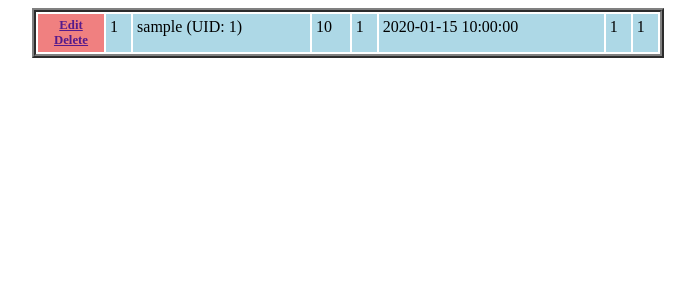
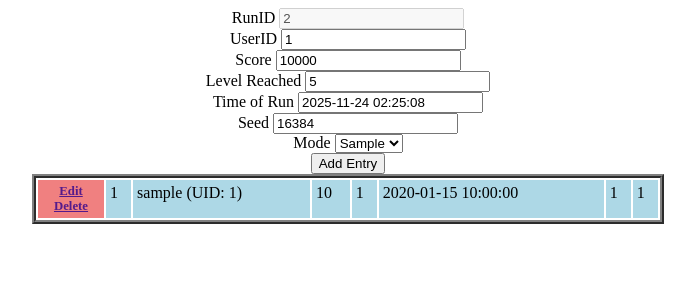
Before and after one commit to CardboardGage/puzzlemaster, a PHP site: page /screens/leaderboardAdmin.php?clicked=1 in a window 1280 px wide. Shown: the top 300 px of the page, without its empty margins (292-987 px from the left). Run offline with PHP 8.4, Linux system fonts and the light colour scheme; tables that the repository leaves empty hold one stand-in row (values such as "Sample post").

Commit message:
expanded capabilities of the leaderboard admin access page. adding to the database from the form is currently bugged however.

```diff
--- a/dbConnect.php
+++ b/dbConnect.php
@@ -10,7 +10,6 @@
   } catch (PDOException $e){
     echo $e->getMessage();
   }
-
 
   function addNewUser($username, $email, $password, $pdo) {
     date_default_timezone_set("America/Chicago");
@@ -94,6 +93,20 @@
     $result = $pdo->query($query);
   }
 
+  function addNewRun($runID, $userID, $score, $levelReached, $timeOf, $seed, $modeID, $pdo) {
+    try {
+      $pdo->beginTransaction();
+      $query = "INSERT INTO runhistory (RunID, UserID, Score, LevelReached, TimeOf, Seed, ModeID)
+      VALUES (?,?,?,?,?,?,?);";
+      $stmt = $pdo->prepare($query);
+      $stmt->execute([$runID, $userID, $score, $levelReached, $timeOf, $seed, $modeID]);
+      $pdo->commit();
+    } catch (PDOException $e) {
+      $pdo->rollBack();
+      echo $e->getMessage();
+    }
+  }
+
   function getFullLeaderboard($pdo) {
     $query = "SELECT RunID, UserID, Score, LevelReached, TimeOf, Seed, ModeID, user.Username
       FROM puzzlemaster.runhistory
@@ -102,4 +115,23 @@
 
       return $pdo->query($query);
   }
+
+  function getNextRunID($pdo) {
+    $query = "SELECT RunID
+      FROM runhistory
+      ORDER BY RunID DESC
+      LIMIT 1";
+
+      $result = $pdo->query($query)->fetch();
+      if ($result >= 0) {
+        return $result;
+      } else {
+        return 0;
+      }
+  }
+
+  function getModes($pdo) {
+    $query = "SELECT ModeID, Mode FROM gamemode";
+    return $pdo->query($query);
+  }
 ?>
--- a/screens/leaderboardAdmin.php
+++ b/screens/leaderboardAdmin.php
@@ -7,26 +7,89 @@
 
   <!-- TODO: more styling -->
   <link rel="stylesheet" href="../css/leaderBoardAdmin.css">
+
+  <?php
+  ?>
+
 </head>
 <body>
 
   <div class="wrapper"><?php
     ini_set('display_errors', '1');
     error_reporting(-1);
-
+    date_default_timezone_set("America/Chicago");
+    (String)$currentTime = date("Y-m-d H:i:s");
     require "../sanitize.php";
     require "../dbConnect.php";
 
-    $runHistoryResult = getFullLeaderboard($pdo);
+    $thisPage = sanitizeString(INPUT_SERVER, 'PHP_SELF');
+    $method = $_SERVER['REQUEST_METHOD'];
 
     // if a specific button has been pressed then show this form
-    if (sanitizeString(INPUT_POST, 'clicked') == 1) {
+  if (sanitizeString(INPUT_GET, 'clicked') == 1) {
   ?>
   <!-- TODO: simple form for adding a new leaderboard entry. should require admin access in the future -->
   <form method="post">
-    <label for="">add score section</label>
+    <label for="runID">RunID</label>
+    <input type="text" name="runID" value=<?= (int)getNextRunID($pdo)+1 ?> required maxlength="4" disabled><br>
+    <label for="userID">UserID</label>
+    <input type="text" name="userID" value="1" required maxlength="4"><br>
+    <label for="score">Score</label>
+    <input type="text" name="score" value="10000" required maxlength="8"><br>
+    <label for="levelReached">Level Reached</label>
+    <input type="text" name="levelReached" value="5" required maxlength="2"><br>
+    <label for="timeOf">Time of Run</label>
+    <input type="text" name="timeOf" value="<?php echo($currentTime) ?>" required maxlength="24"><br>
+    <label for="seed">Seed</label>
+    <input type="text" name="seed" value="16384" required maxlength="12"><br>
+    <label for="mode">Mode</label>
+    <select name="mode"><?php
+
+    $modeList = getModes($pdo);
+
+    while ($mode = $modeList->fetch()) {
+      ?>
+      <option value="<?= $mode['ModeID'] ?>"><?= $mode["Mode"] ?></option><?php
+    }
+    ?></select>
+    <br>
+    <input type="submit" value="Add Entry" name="addEntry">
   </form>
-  <?php }
+  <?php
+  } else {
+    ?>
+  <a href="<?= $thisPage ?>?clicked=1">Add new entry</a><br><?php
+  }
+
+  // $addEntrySubmit = sanitizeString(INPUT_POST, "addEntry");
+  // echo($addEntrySubmit);
+  // if (isset($addEntrySubmit)) {
+  if ($method == 'POST') {
+    echo ("isset passed");
+
+    $runID = trim(sanitizeInt(INPUT_POST, 'runID'));
+    $userID = trim(sanitizeInt(INPUT_POST, 'userID'));
+    $score = trim(sanitizeInt(INPUT_POST, 'score'));
+    $level = trim(sanitizeInt(INPUT_POST, 'levelReached'));
+    $timeOf = trim(sanitizeString(INPUT_POST, 'timeOf'));
+    $seed = trim(sanitizeInt(INPUT_POST, 'seed'));
+    $mode = trim(sanitizeInt(INPUT_POST, 'mode'));
+
+    echo ($timeOf);
+
+    if (!$runID || !$userID || !$score || !$level || !$timeOf ||
+     !$seed || !$mode) {
+      echo ("something is not set");
+      // header('Location: leaderBoardAdmin.php');
+      // exit;
+     }
+
+    // addNewRun($runID, $userID, $score, $level, $timeOf, $seed, $mode, $pdo);
+    // header('Location: leaderBoardAdmin.php');
+    // exit;
+  }
+
+  $runHistoryResult = getFullLeaderboard($pdo);
 
   ?>
   <table><?php
```
